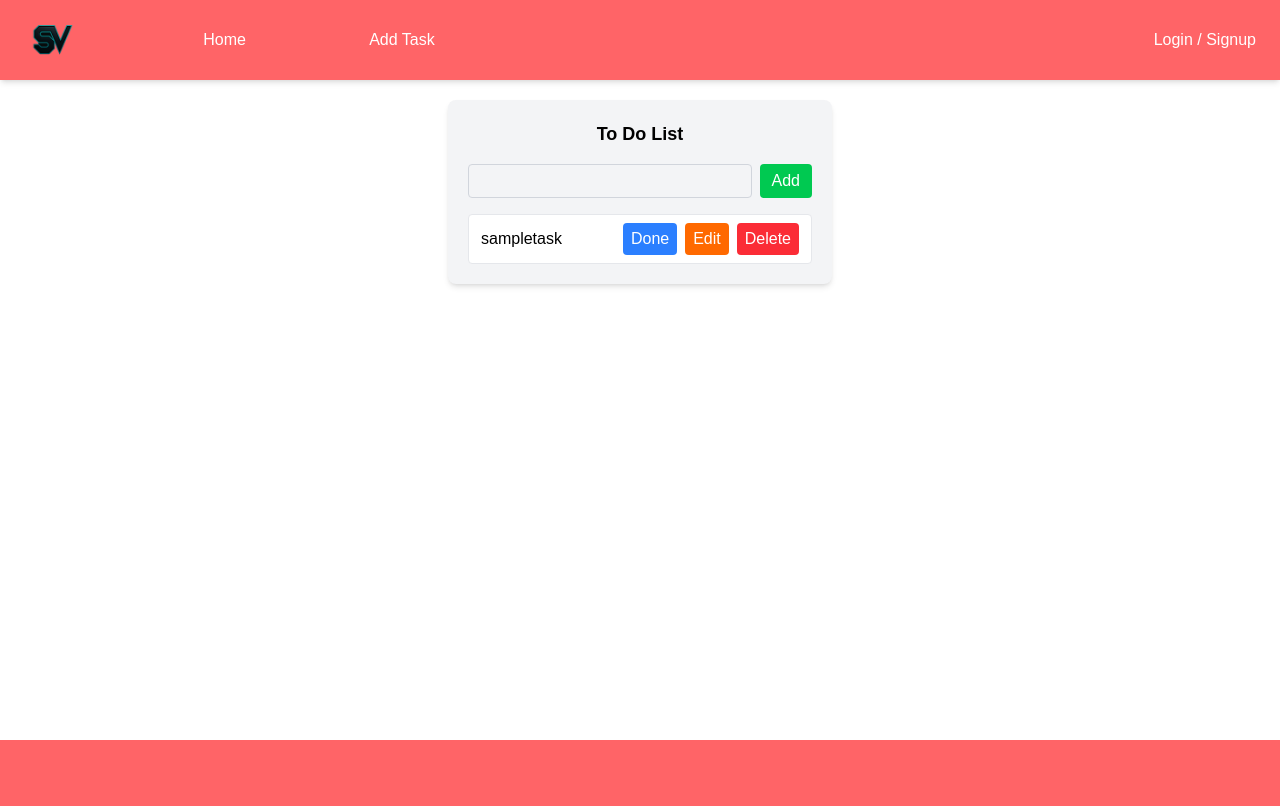
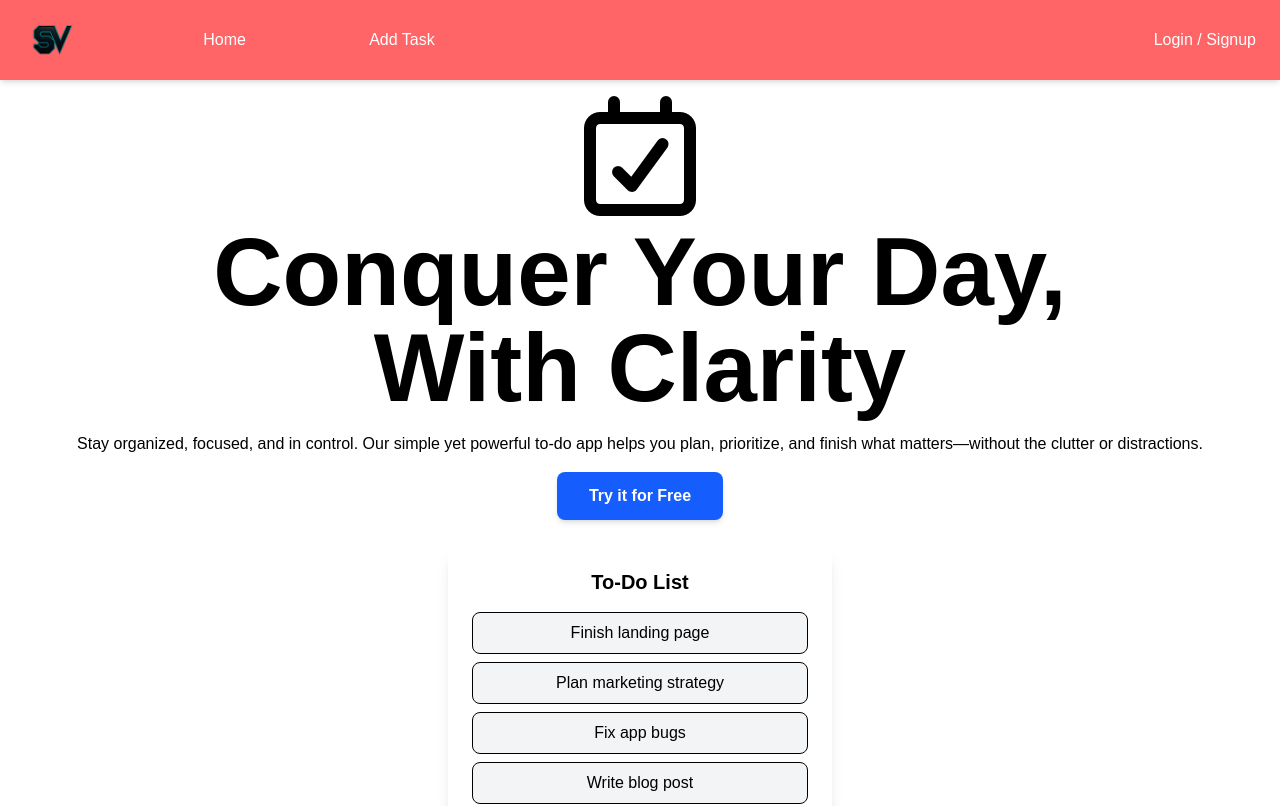
Before and after one commit to S4UG-X/To_Do_List, a React (Vite) app in the folder frontend/: page / in a window 1280 px wide. Shown: the top 806 px of the page. Built offline with nearby package versions, Linux system fonts and the light colour scheme.

Commit message:
On logged in, you go to another page

```diff
--- a/frontend/src/App.jsx
+++ b/frontend/src/App.jsx
@@ -12,8 +12,8 @@ function App() {
 
       {/* <Login /> */}
       {/* <LoginPopup/> */}
-      {/* <HomePage/> */}
-    <Dash/>
+      <HomePage/>
+    {/* <Dash/> */}
 
 </AuthProvider>
   );
--- a/frontend/src/components/DashBoard/Dash.jsx
+++ b/frontend/src/components/DashBoard/Dash.jsx
@@ -6,14 +6,14 @@ import Footer from '../Footer'
 const Dash = () => {
   return (
     <div>
-        <Navbar/>
+
 
 <div className='min-h-[80vh]'>
 
 <TaskLogic/>
 
 </div>
-    <Footer/>
+
     </div>
   )
 }
--- a/frontend/src/components/LoginPopup.jsx
+++ b/frontend/src/components/LoginPopup.jsx
@@ -1,10 +1,12 @@
-import React, { useState } from "react";
+import React, { useState, useContext } from "react";
+import { AuthContext } from "../Context/AuthContext";
 
-const LoginPopup = ({setCurrState}) => {
+const LoginPopup = ({ setCurrState }) => {
   let [form, setForm] = useState({
     username: "",
     password: "",
   });
+  const { isLoggedIn, setIsLoggedIn } = useContext(AuthContext);
 
   const handleForm = (event) => {
     setForm((currData) => {
@@ -12,21 +14,43 @@ const LoginPopup = ({setCurrState}) => {
     });
   };
 
-  const handleLogin = (e) => {
+  const handleLogin = async (e) => {
     e.preventDefault();
+
+    try {
+      const res = await fetch("http://localhost:8080/api/login", {
+        method: "POST",
+        credentials: "include",
+        headers: { "Content-Type": "application/json" },
+        body: JSON.stringify({ username: form.username, password: form.password }),
+      });
+
+      if (res.ok) {
+        console.log("Login successful");
+        setIsLoggedIn(true)
+        setCurrState(null); // Close the popup on successful login
+      } else {
+        console.log("Login failed");
+      }
+    } catch (error) {
+      console.error("Login error:", error);
+    }
+
     setForm({
       username: "",
       password: "",
     });
   };
+
   return (
     <div className="fixed inset-0 z-50 w-full h-full bg-[#00000090] grid place-items-center">
-
-
       <div className="bg-[#00000090] m-auto flex flex-col shadow-xl/30 items-center justify-center rounded-2xl max-w-md p-8  w-[350px]">
         <div className="flex justify-between items-center w-full mb-6">
           <h2 className="text-2xl font-bold text-white">Login</h2>
-  <i className="fa-solid fa-xmark text-white cursor-pointer" onClick={()=>setCurrState(null)}></i>
+          <i
+            className="fa-solid fa-xmark text-white cursor-pointer"
+            onClick={() => setCurrState(null)}
+          ></i>
         </div>
 
         <form
@@ -35,12 +59,14 @@ const LoginPopup = ({setCurrState}) => {
           style={{}}
         >
           <div className="flex flex-col gap-2">
-          <label htmlFor="username" className="text-white font-medium mb-1 text-left">
+            <label
+              htmlFor="username"
+              className="text-white font-medium mb-1 text-left"
+            >
               Username
             </label>
             <input
               type="text"
-
               name="username"
               placeholder="Enter your username"
               value={form.username}
@@ -49,12 +75,14 @@ const LoginPopup = ({setCurrState}) => {
             />
           </div>
           <div className="flex flex-col gap-2">
-          <label htmlFor="password" className="text-white font-medium mb-1 text-left">
+            <label
+              htmlFor="password"
+              className="text-white font-medium mb-1 text-left"
+            >
               Password
             </label>
             <input
               type="password"
-
               name="password"
               placeholder="Enter your password"
               value={form.password}
@@ -69,10 +97,17 @@ const LoginPopup = ({setCurrState}) => {
           >
             LOG IN
           </button>
-        <p className="text-white">Don't have an account? {" "}<button onClick={() => setCurrState("signup")} className="underline text-blue-800 cursor-pointer">Click Here</button></p>
+          <p className="text-white">
+            Don't have an account?{" "}
+            <button
+              onClick={() => setCurrState("signup")}
+              className="underline text-blue-800 cursor-pointer"
+            >
+              Click Here
+            </button>
+          </p>
         </form>
       </div>
-
     </div>
   );
 };
--- a/frontend/src/components/Navbar.jsx
+++ b/frontend/src/components/Navbar.jsx
@@ -1,9 +1,11 @@
-import React, { useState } from "react";
+import React, { useContext, useState } from "react";
 import LoginPopup from "./LoginPopup";
 import SignupPopup from "./SignupPopup";
+import { AuthContext } from "../Context/AuthContext";
 
 const Navbar = () => {
   const [currState, setCurrState] = useState(null);
+  const { isLoggedIn, setIsLoggedIn } = useContext(AuthContext);
   return (
     <>
       <div className="bg-red-400 flex justify-between p-3 px-6 items-center shadow-md ">
@@ -23,7 +25,8 @@ const Navbar = () => {
         </div>
 
         {/* Right side */}
-        <div className="text-white font-medium">
+
+        {!isLoggedIn &&<div className="text-white font-medium">
 <span
   onClick={() => setCurrState("login")}
   className=" hover:text-stone-200 cursor-pointer"
@@ -39,7 +42,13 @@ const Navbar = () => {
   {" "}
   Signup{" "}
 </span>
-        </div>
+</div> }
+{ isLoggedIn && <p>username</p> }
+
+
+
+
+
 
 
       </div>
--- a/frontend/src/page/HomePage.jsx
+++ b/frontend/src/page/HomePage.jsx
@@ -1,9 +1,12 @@
-import React from 'react'
+import React, { useContext } from 'react'
 import Navbar from '../components/Navbar'
 import Footer from '../components/Footer'
 import BodyContent from '../components/BodyContent/BodyContent'
+import { AuthContext } from '../Context/AuthContext'
+import Dash from '../components/DashBoard/Dash'
 
 const HomePage = () => {
+  const { isLoggedIn, setIsLoggedIn } = useContext(AuthContext)
   return (
     <div className="min-h-screen flex flex-col">
 {/* <p>header</p>  */}
@@ -12,7 +15,9 @@ const HomePage = () => {
   <Navbar/>
   <div className="flex-1 p-4">
 
-    <BodyContent/>
+   {!isLoggedIn &&  <BodyContent/> }
+   {isLoggedIn &&  <Dash/>}
+
   </div>
 
   <Footer/>
```
Also changed, not shown: 1 other file (tests, documents, lock files or other folders). Lines whose indentation alone changed are shown as unchanged.
